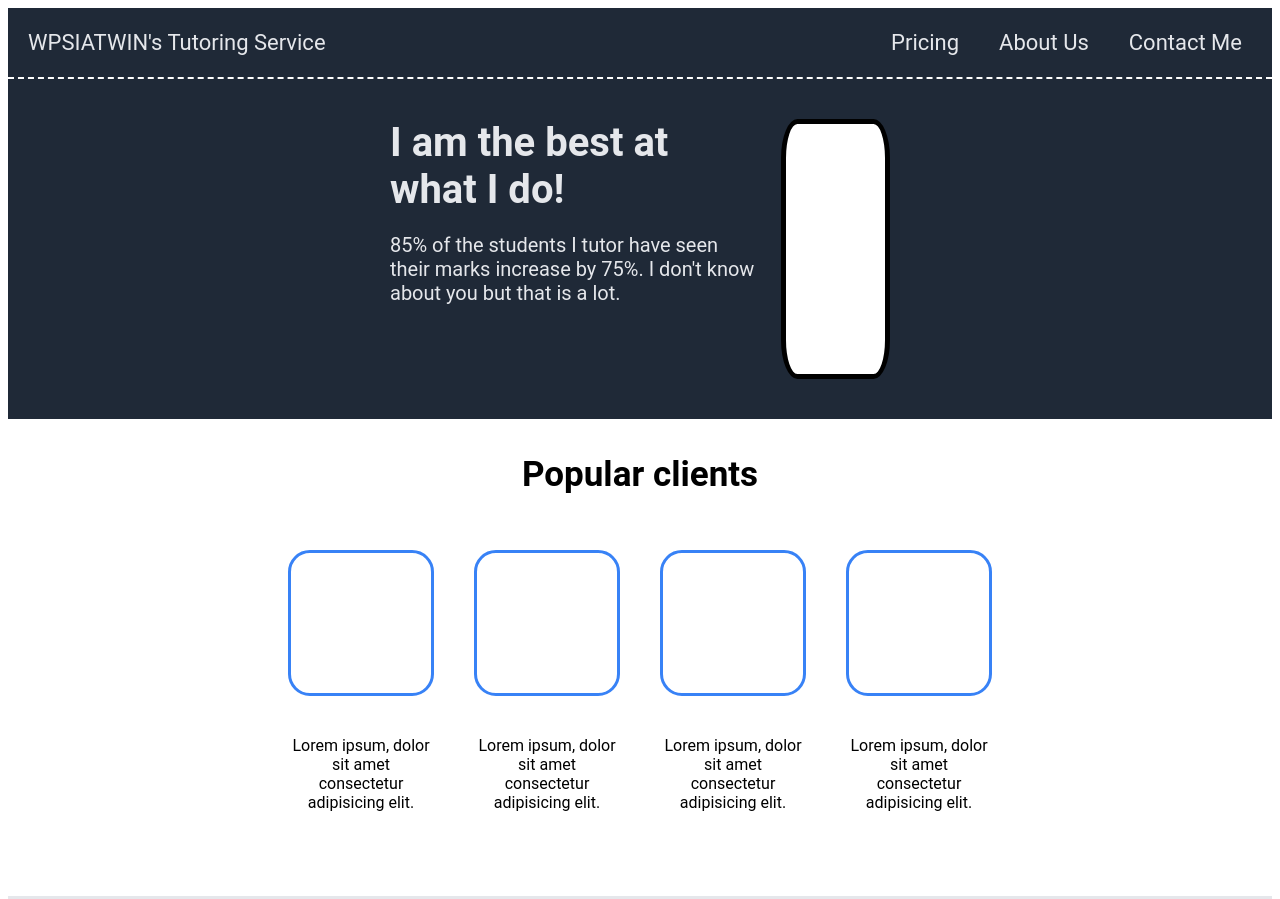
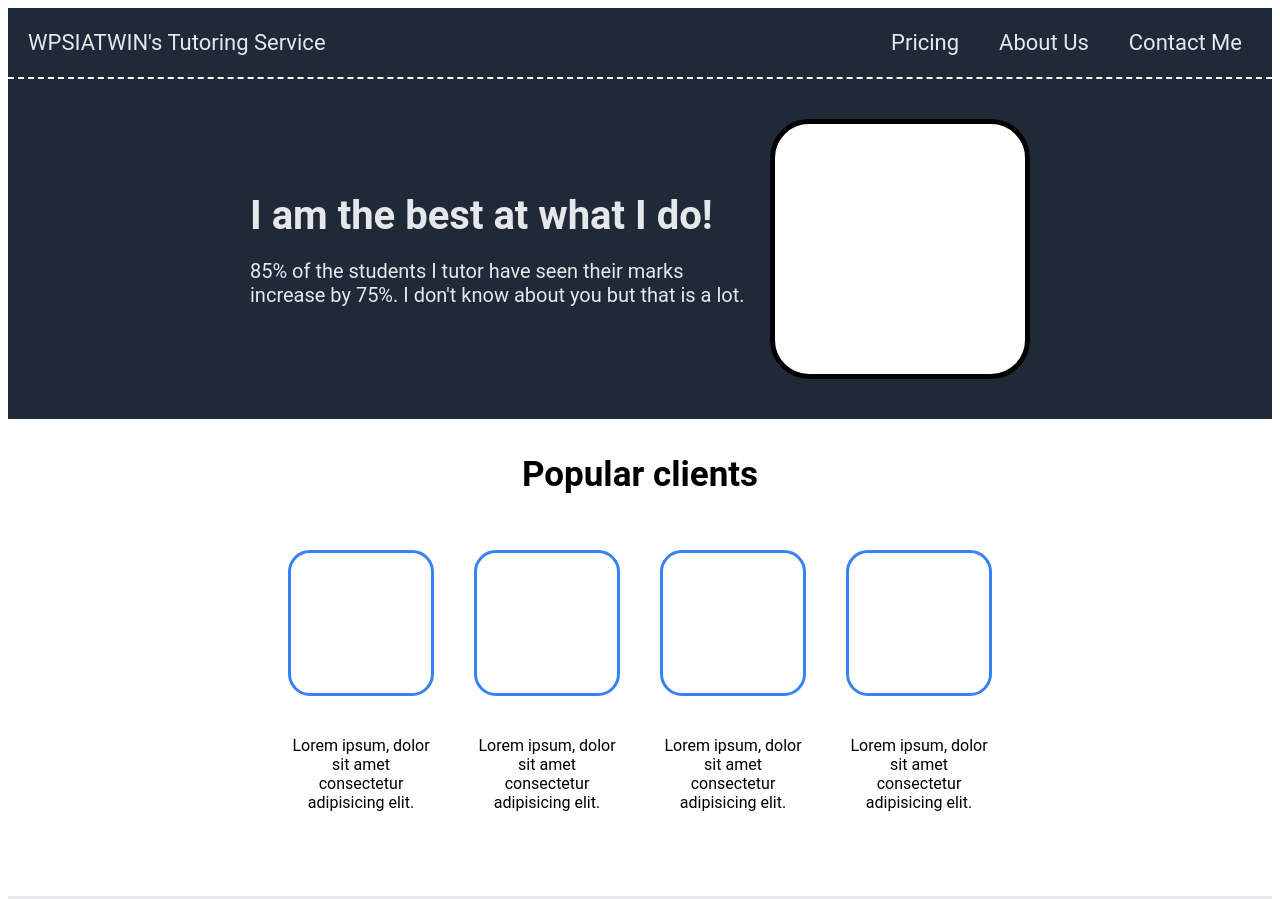
Before and after one commit to WPSITWIN/First-Business-Page, a plain HTML site: page index.html in a window 1280 px wide. Shown: the top 899 px of the page. Drawn offline with Linux system fonts and the light colour scheme.

Commit message:
Debug to fix image shape

```diff
--- a/style.css
+++ b/style.css
@@ -14,7 +14,6 @@ body {
     align-items: center;
 
     margin: 0px;
-
 }
 h2 {
     margin: 0;
@@ -48,8 +47,6 @@ li, a, ul {
     font-size: 22px;
 
     gap: 20px;
-
-
     margin-right: 10px;
 }
 .inside-two {
@@ -57,9 +54,9 @@ li, a, ul {
     display: flex;
 
     justify-content: center;
-    align-items: flex-start;
+    align-items: center;
 
-    max-width: 500px;
+    width: fit-content;
 }
 .bold {
     font-weight: bold;
@@ -79,6 +76,9 @@ li, a, ul {
     margin-left: 20px;
 
     background-color: white;
+}
+.left-side {
+    width: 500px;
 }
 .three {
     display: flex;
```
